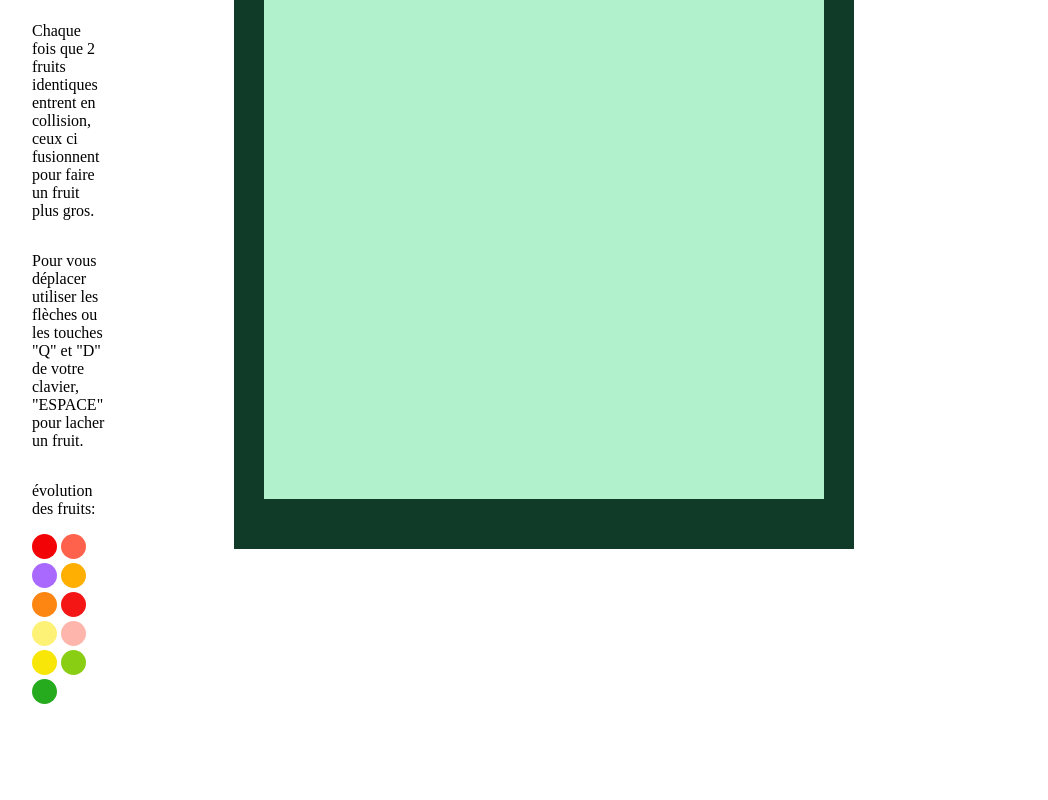
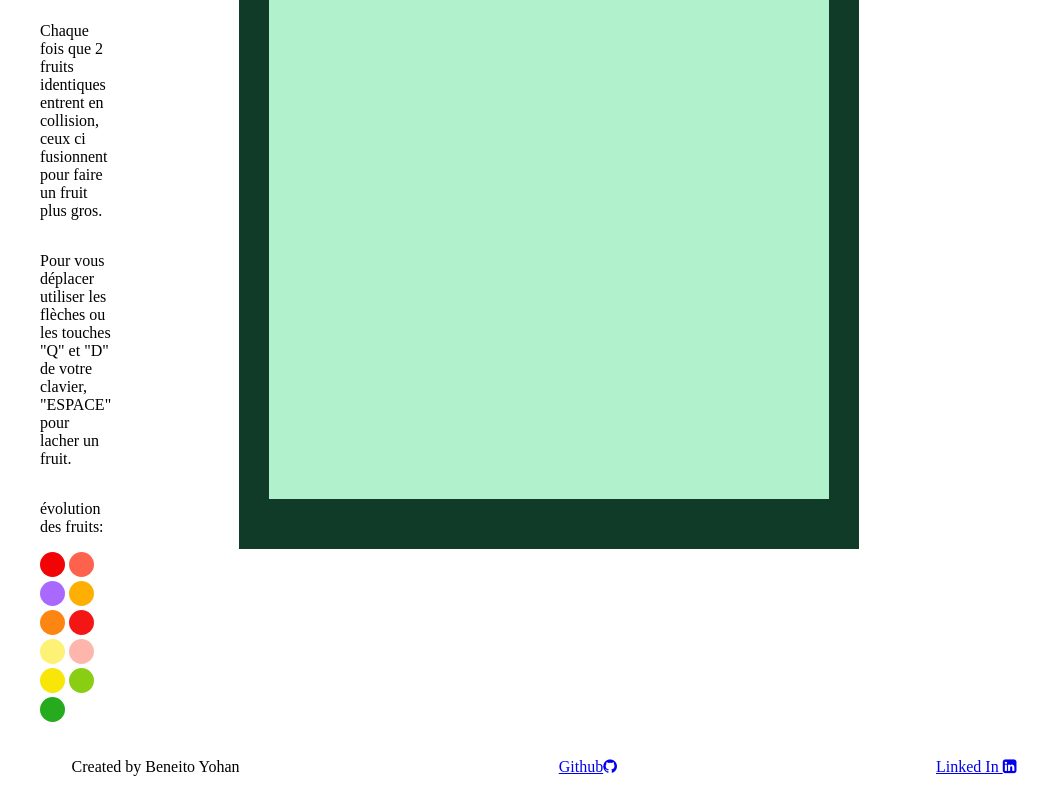
Before and after one commit to ybeneito/pasteques-game, a website built with Vite: page index.html in a window 1280 px wide. Shown: the part 331-1131 px from the top of the page, without its empty margins (96-1144 px from the left). Before the commit the page ends 1079 px from the top, so only its background shows below. Built offline with nearby package versions, Linux system fonts and the light colour scheme.

Commit message:
footer with links added

```diff
--- a/index.html
+++ b/index.html
@@ -6,8 +6,10 @@
     <meta name="viewport" content="width=device-width, initial-scale=1.0" />
     <link rel="stylesheet" href="/style.css" />
     <title>Pastèques-game</title>
+    <link rel="stylesheet" href="https://cdnjs.cloudflare.com/ajax/libs/font-awesome/4.7.0/css/font-awesome.min.css">
   </head>
   <body>
+    <div class="wrapper">
       <section class="flex">
         <h1>Règles</h1>
         <p>Le but de ce jeu est de reussir à stocker le plus de pastèques dans la boite sans toucher la ligne de fin.</p>
@@ -34,6 +36,13 @@
         <p>Score: <span id="displayScore"></span></p>
         <p>Top score: <span id="displayTopScore"></span></p>
       </section>
+    </div>
+    <footer>
+      <p>Created by Beneito Yohan</p>
+      <a href="https://github.com/ybeneito/" target="_blank">Github<i class="fa fa-github"></i></a>
+      <a href="https://www.linkedin.com/in/yohan-beneito-953707200/" target="_blank">Linked In <i class="fa fa-linkedin-square"></i></a>
+    </footer>
+
     <script type="module" src="/main.js"></script>
   </body>
 </html>
--- a/style.css
+++ b/style.css
@@ -1,8 +1,14 @@
-body {
+.wrapper {
   display: flex;
   justify-content: space-between;
   align-content: center;
-  margin: 5vh auto;
+  margin: 5vh auto 2vh auto;
+}
+
+footer {
+  display: flex;
+  justify-content: space-around;
+  align-items: center;
 }
 
 .flex {
```
Lines whose indentation alone changed are shown as unchanged.
